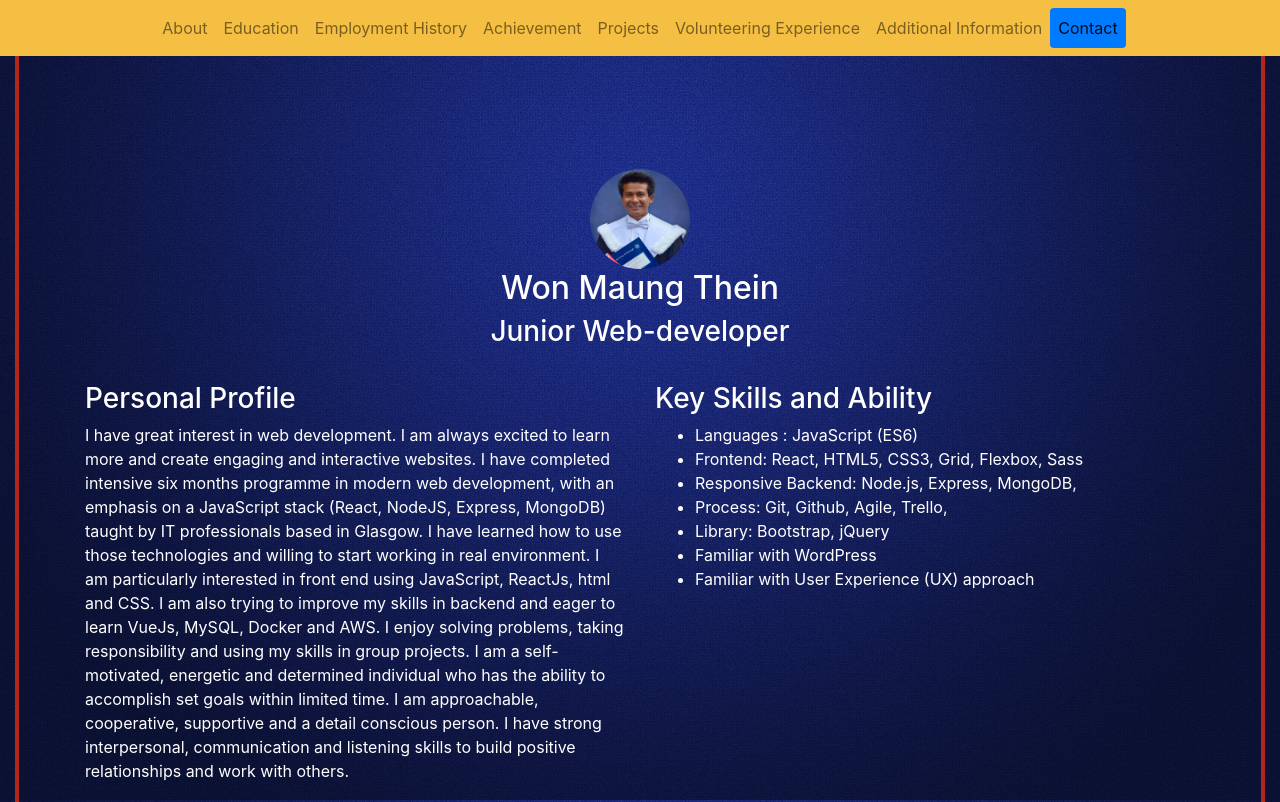
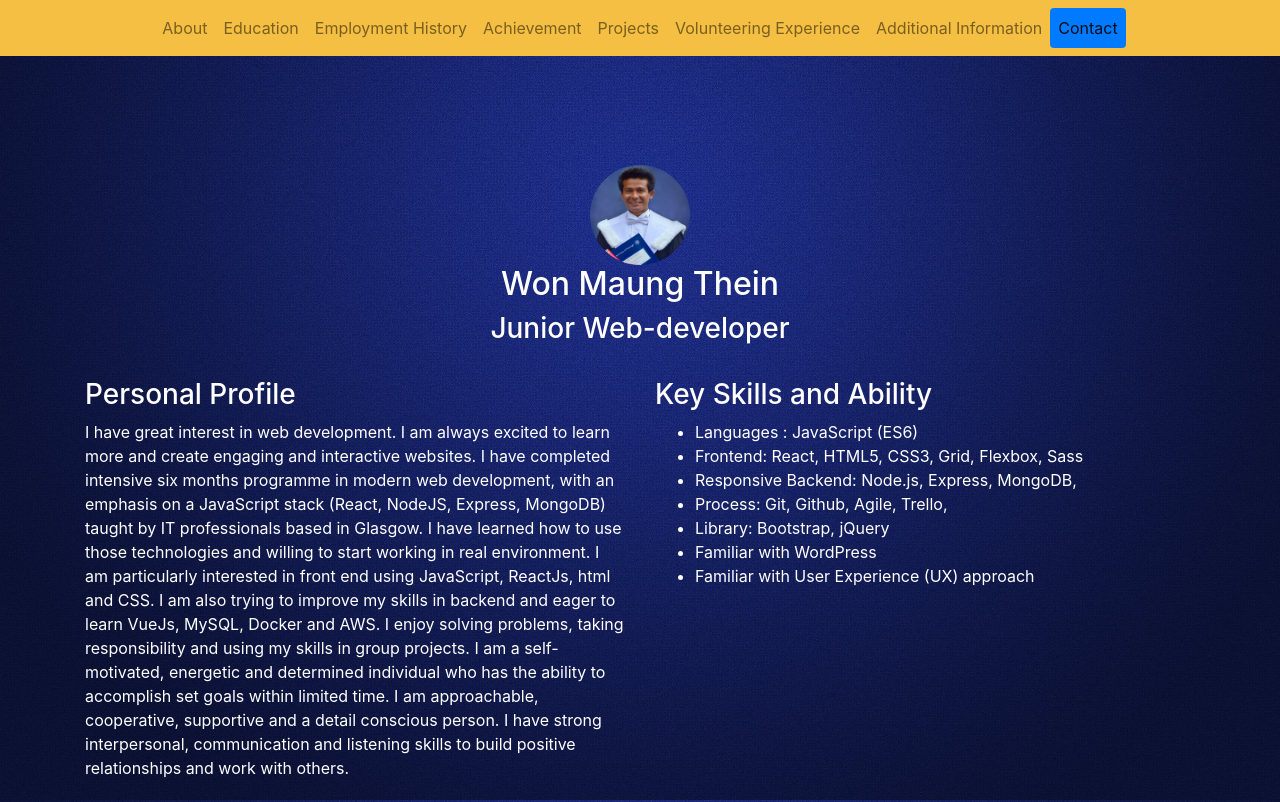
Before and after one commit to wonmaungthein/Portfolio, a website: page index.html in a window 1280 px wide. Shown: the top 802 px of the page. Drawn offline with nearby package versions, Linux system fonts and the light colour scheme.

Commit message:
deleted the red border line

```diff
--- a/style.css
+++ b/style.css
@@ -298,6 +298,6 @@ footer {
 }
 
 .allSections {
-  border: #b4261c 4px solid;
+  /* border: #b4261c 4px solid; */
   /* margin-top: 3rem; */
 }
```
